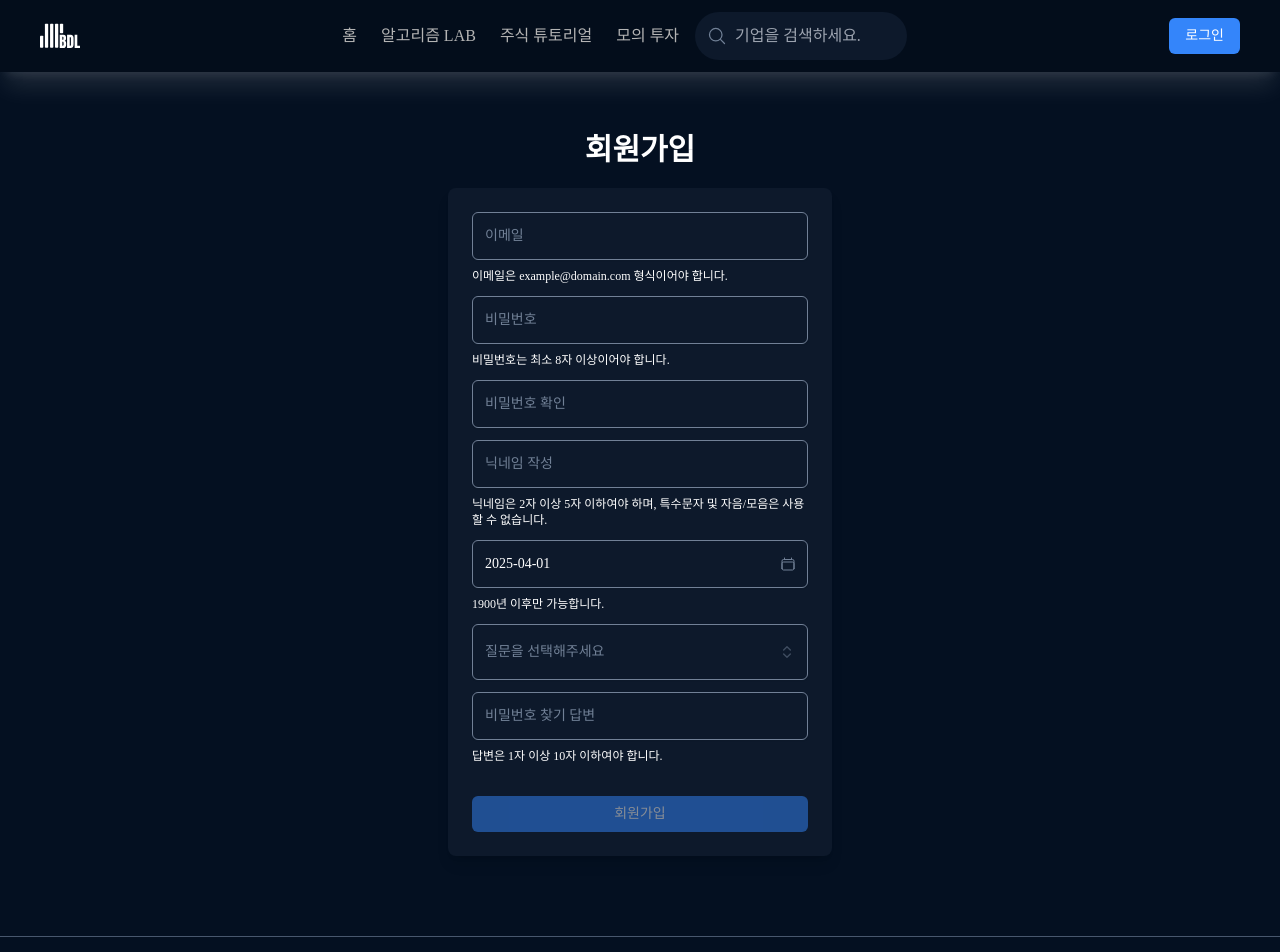
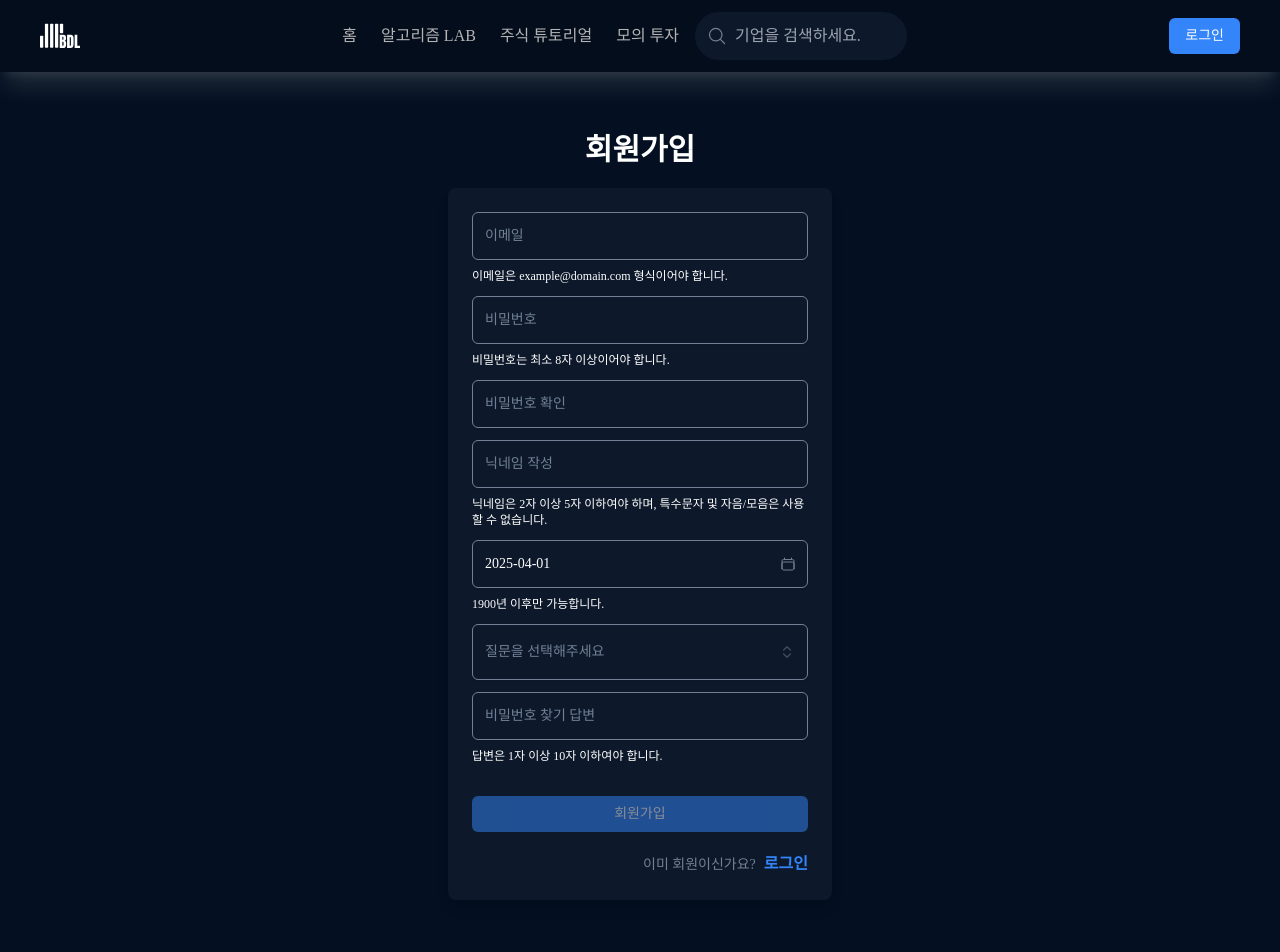
Before and after one commit to dnwnsrb11/BDL-frontend, a React (Vite) app: page /signup in a window 1280 px wide. Shown: the top 952 px of the page. Built offline with nearby package versions, Linux system fonts and the light colour scheme; a web font is replaced by a local one.

Commit message:
feat: 로그인/회원가입 버튼 및 문구 수정

```diff
--- a/src/routes/pages/LoginPage.tsx
+++ b/src/routes/pages/LoginPage.tsx
@@ -61,7 +61,8 @@ export const LoginPage = () => {
           <Button variant="blue" className="mt-5 w-full" type="submit" disabled={isPending}>
             {isPending ? '로그인 중...' : '로그인'}
           </Button>
-          <div className="flex w-full flex-row items-end justify-end gap-5">
+          <div className="mt-3 flex w-full flex-row items-center justify-end gap-2">
+            <p className="text-sm text-border-color">BDL에 처음이신가요?</p>
             <button
               type="button"
               className="text-base font-semibold text-primary-color hover:text-primary-color/80"
--- a/src/routes/pages/SignUpPage.tsx
+++ b/src/routes/pages/SignUpPage.tsx
@@ -342,6 +342,16 @@ export const SignUpPage = () => {
             </Button>
           </form>
         </Form>
+        <p className="mt-5 flex w-full flex-row items-baseline justify-end gap-2 text-center text-sm text-border-color">
+          이미 회원이신가요?
+          <button
+            type="button"
+            className="text-base font-semibold text-primary-color hover:text-primary-color/80"
+            onClick={() => navigate('/login')}
+          >
+            로그인
+          </button>
+        </p>
       </div>
     </div>
   );
```
